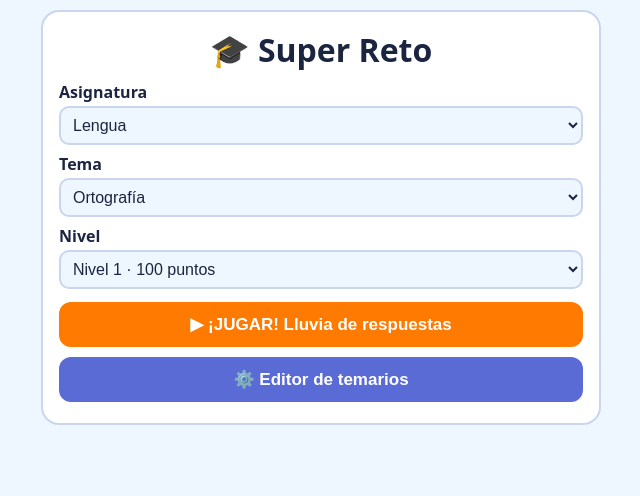
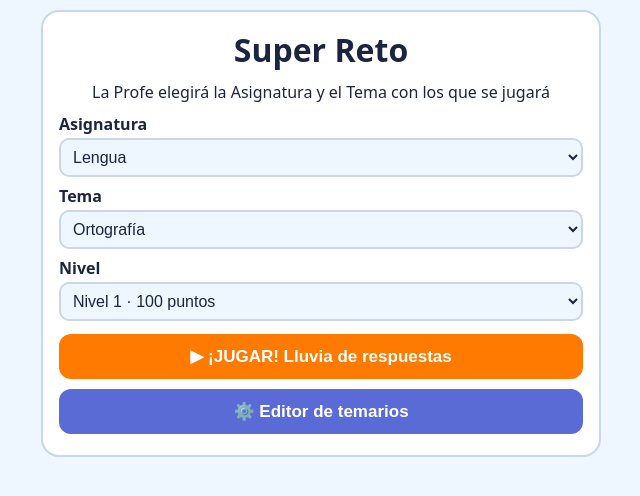
Before and after one commit to Ivi-martin/JuegosColeMartin, a plain HTML site: page SuperReto/index.html in a window 1280 px wide. Shown: the whole page, without its empty margins (319-959 px from the left). Drawn offline with Linux system fonts and the light colour scheme.

Commit message:
Add files via upload

```diff
--- a/SuperReto/index.html
+++ b/SuperReto/index.html
@@ -24,7 +24,8 @@ canvas{width:100%;border-radius:14px;border:3px solid var(--ac);touch-action:non
 .tq{display:flex;gap:8px}.tq button{margin-top:8px}summary{cursor:pointer;font-weight:bold}
 </style></head><body>
 <div id="menu" class="card">
-<h1>🎓 Super Reto</h1>
+<h1>Super Reto</h1>
+<p style="text-align:center;margin:0 0 10px">La Profe elegirá la Asignatura y el Tema con los que se jugará</p>
 <label>Asignatura <select id="sSub"></select></label>
 <label>Tema <select id="sTop"></select></label>
 <div id="tabs" hidden><b>✖️ Elige las tablas que quieres practicar</b><div class="tg" id="tg"></div>
```
